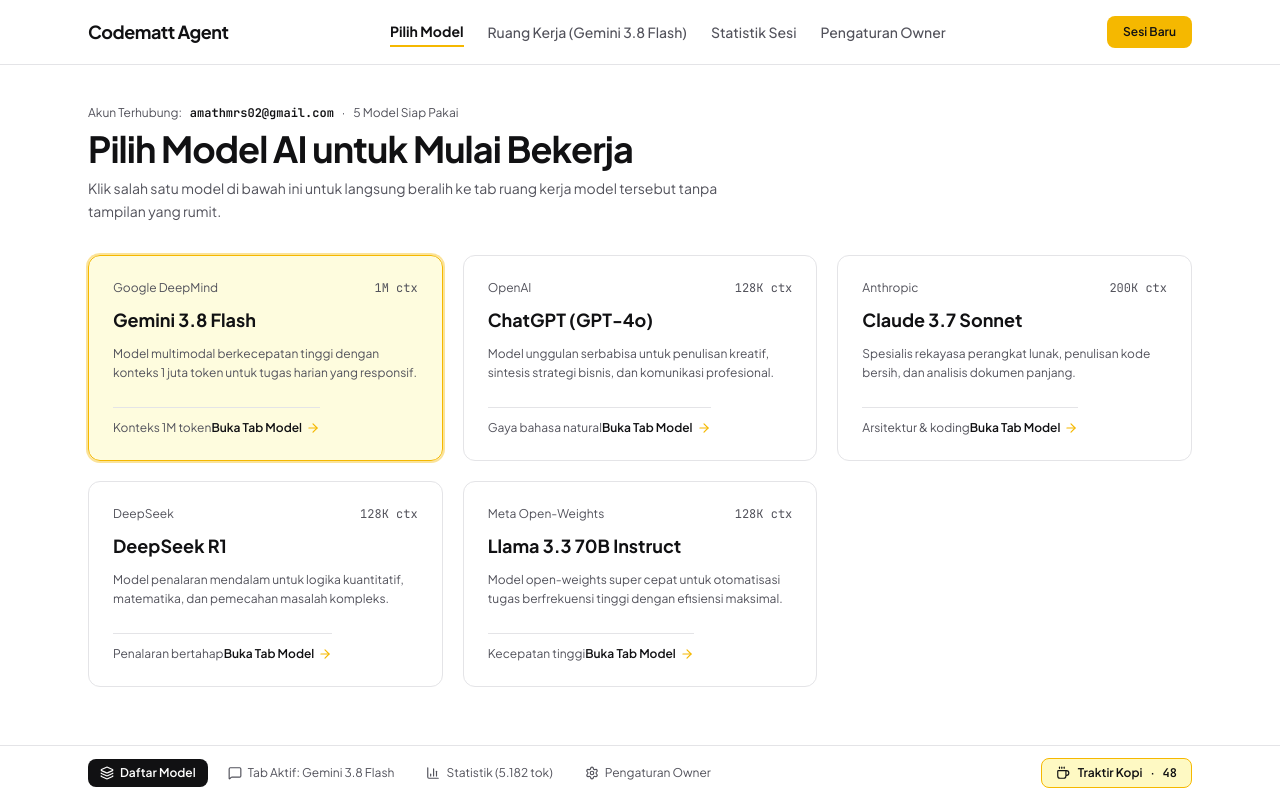
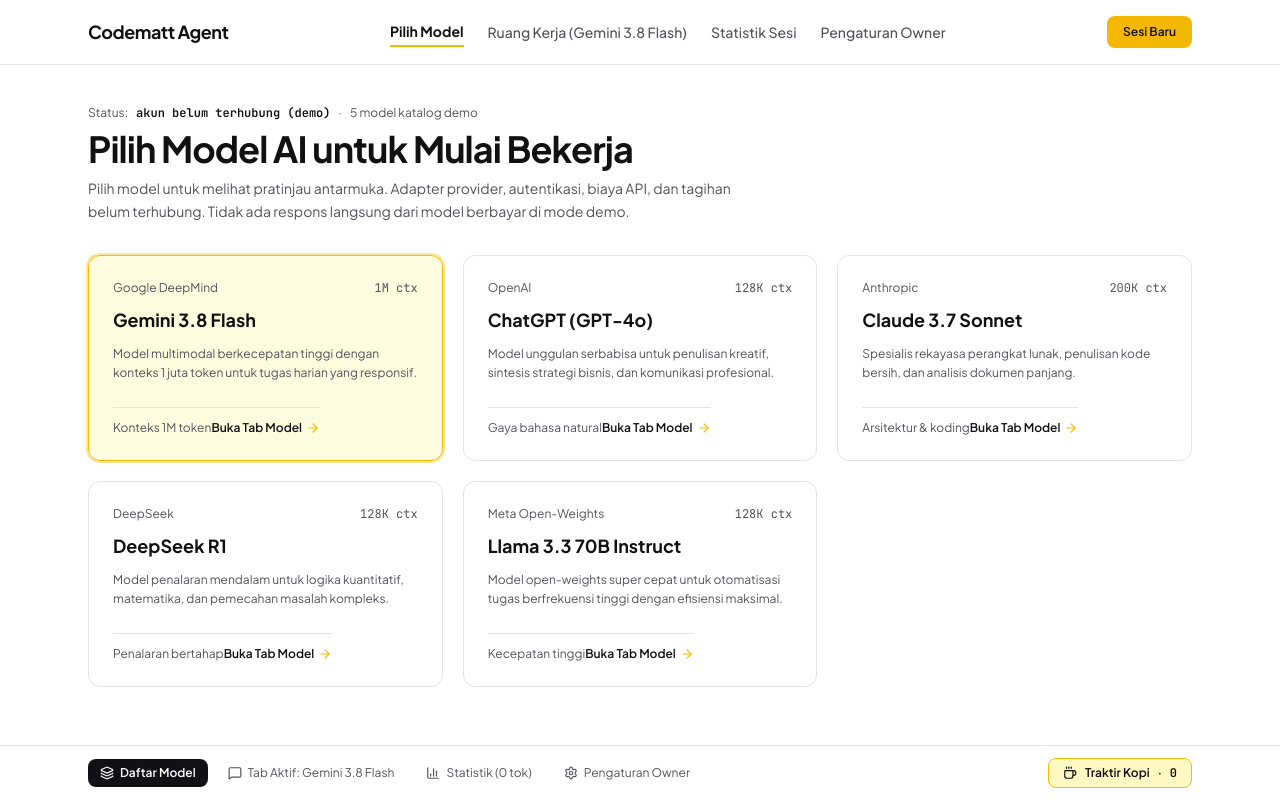
Before and after one commit to rahmathidyatt/codematt-agent, a Next.js app: page / in a window 1280 px wide. Built offline with nearby package versions, Linux system fonts and the light colour scheme.

Commit message:
fix(platform): remove fabricated live usage and disclose demo limitations

```diff
--- a/src/app/page.tsx
+++ b/src/app/page.tsx
@@ -31,7 +31,7 @@ import { SessionTelemetryDashboard } from "@/components/platform/SessionTelemetr
 import { ModelRegistryPanel } from "@/components/platform/ModelRegistryPanel";
 import { CommercialHubPanel } from "@/components/platform/CommercialHubPanel";
 
-const OWNER_EMAIL = "amathmrs02@gmail.com";
+const OWNER_EMAIL = "akun belum terhubung (demo)";
 
 type ActiveTabView = "models" | "workspace" | "telemetry" | "owner";
 
@@ -102,7 +102,7 @@ export default function MultiModelAgentPlatformPage() {
   const [selectedCoffeeId, setSelectedCoffeeId] = useState<string>("coffee-3");
   const [supporterName, setSupporterName] = useState<string>("");
   const [supporterMessage, setSupporterMessage] = useState<string>("");
-  const [coffeeCount, setCoffeeCount] = useState<number>(48);
+  const [coffeeCount] = useState<number>(0);
   const [coffeeThankYou, setCoffeeThankYou] = useState<string | null>(null);
 
   const promptInputRef = useRef<HTMLInputElement | null>(null);
@@ -112,91 +112,20 @@ export default function MultiModelAgentPlatformPage() {
       id: "turn-welcome",
       role: "assistant",
       content:
-        "### Halo! Agen AI Siap Membantu Anda\n\nAnda sedang berada di tab ruang kerja aktif. Ketik instruksi di bawah atau pilih salah satu topik cepat untuk mulai bekerja.\n\n- **Pindah Model Instan**: Klik tab model di bagian atas kapan saja untuk berganti antara **Gemini 3.8 Flash**, **ChatGPT (GPT-4o)**, **Claude 3.7 Sonnet**, **DeepSeek R1**, atau **Llama 3.3 70B**.\n- **Fokus & Minimalis**: Seluruh detail teknis yang tidak relevan dengan agen telah disembunyikan agar Anda bisa fokus penuh pada pekerjaan.",
+        "### Mode Demo · Agen AI\n\nAnda sedang berada di tab ruang kerja aktif. Ketik instruksi di bawah atau pilih salah satu topik cepat untuk mulai bekerja.\n\n- **Pindah Model Instan**: Klik tab model di bagian atas kapan saja untuk berganti antara **Gemini 3.8 Flash**, **ChatGPT (GPT-4o)**, **Claude 3.7 Sonnet**, **DeepSeek R1**, atau **Llama 3.3 70B**.\n- **Fokus & Minimalis**: Seluruh detail teknis yang tidak relevan dengan agen telah disembunyikan agar Anda bisa fokus penuh pada pekerjaan.",
       modelId: "gemini-3.8-flash",
       modelName: "Gemini 3.8 Flash",
       provider: "Google DeepMind",
       agentId: "agent-orchestrator",
       timestamp: "Baru saja",
-      tokensUsed: 142,
-      wholesaleCostUsd: 0.00008,
-      retailChargeUsd: 0.0002,
-      latencyMs: 380,
+      tokensUsed: 0,
+      wholesaleCostUsd: 0,
+      retailChargeUsd: 0,
+      latencyMs: 0,
     },
   ]);
 
-  const [telemetryProbes, setTelemetryProbes] = useState<ChatTurn[]>([
-    {
-      id: "probe-gemini",
-      role: "assistant",
-      content: "Kalibrasi awal sesi",
-      modelId: "gemini-3.8-flash",
-      modelName: "Gemini 3.8 Flash",
-      provider: "Google DeepMind",
-      agentId: "agent-orchestrator",
-      timestamp: "Awal sesi",
-      tokensUsed: 1480,
-      wholesaleCostUsd: 0.00041,
-      retailChargeUsd: 0.001025,
-      latencyMs: 375,
-    },
-    {
-      id: "probe-gpt4o",
-      role: "assistant",
-      content: "Kalibrasi awal sesi",
-      modelId: "chatgpt-4o",
-      modelName: "ChatGPT (GPT-4o)",
-      provider: "OpenAI",
-      agentId: "agent-orchestrator",
-      timestamp: "Awal sesi",
-      tokensUsed: 1120,
-      wholesaleCostUsd: 0.00728,
-      retailChargeUsd: 0.016016,
-      latencyMs: 595,
-    },
-    {
-      id: "probe-claude",
-      role: "assistant",
-      content: "Kalibrasi awal sesi",
-      modelId: "claude-3-7-sonnet",
-      modelName: "Claude 3.7 Sonnet",
-      provider: "Anthropic",
-      agentId: "agent-architect",
-      timestamp: "Awal sesi",
-      tokensUsed: 940,
-      wholesaleCostUsd: 0.00846,
-      retailChargeUsd: 0.01692,
-      latencyMs: 725,
-    },
-    {
-      id: "probe-deepseek",
-      role: "assistant",
-      content: "Kalibrasi awal sesi",
-      modelId: "deepseek-r1",
-      modelName: "DeepSeek R1",
-      provider: "DeepSeek",
-      agentId: "agent-analyst",
-      timestamp: "Awal sesi",
-      tokensUsed: 860,
-      wholesaleCostUsd: 0.00118,
-      retailChargeUsd: 0.003304,
-      latencyMs: 805,
-    },
-    {
-      id: "probe-llama",
-      role: "assistant",
-      content: "Kalibrasi awal sesi",
-      modelId: "llama-3-3-70b",
-      modelName: "Llama 3.3 70B Instruct",
-      provider: "Meta Open-Weights",
-      agentId: "agent-orchestrator",
-      timestamp: "Awal sesi",
-      tokensUsed: 640,
-      wholesaleCostUsd: 0.00044,
-      retailChargeUsd: 0.00132,
-      latencyMs: 280,
-    },
-  ]);
+  const [telemetryProbes, setTelemetryProbes] = useState<ChatTurn[]>([]);
 
   const enabledModels = models.filter((m) => m.enabled);
   const activeModel =
@@ -308,9 +237,22 @@ export default function MultiModelAgentPlatformPage() {
         };
 
         setTurns((prev) => [...prev, assistantTurn]);
+      } else {
+        setTurns((prev) => [...prev, {
+          ...userTurn,
+          id: createTurnId("err"),
+          role: "assistant",
+          content: "⚠️ Gateway belum dapat memproses permintaan (" + String(json.error || "UNKNOWN_ERROR") + "). Tidak ada tagihan AI yang dibuat.",
+        }]);
       }
     } catch (err) {
       console.error("Gagal menjalankan permintaan model:", err);
+      setTurns((prev) => [...prev, {
+        ...userTurn,
+        id: createTurnId("err"),
+        role: "assistant",
+        content: "⚠️ Koneksi ke gateway gagal. Silakan coba lagi. Tidak ada tagihan AI yang dibuat.",
+      }]);
     } finally {
       setLoading(false);
     }
@@ -328,10 +270,10 @@ export default function MultiModelAgentPlatformPage() {
         provider: activeModel.provider,
         agentId: activePersona.id,
         timestamp: "Baru saja",
-        tokensUsed: 64,
-        wholesaleCostUsd: 0.00003,
-        retailChargeUsd: 0.00008,
-        latencyMs: 210,
+        tokensUsed: 0,
+        wholesaleCostUsd: 0,
+        retailChargeUsd: 0,
+        latencyMs: 0,
       },
     ]);
   };
@@ -403,7 +345,7 @@ export default function MultiModelAgentPlatformPage() {
     const created: ClientApiKey = {
       id: `key-${Date.now()}`,
       label,
-      keyPreview: `sk-cm_live_${suffix}...9f01`,
+      keyPreview: `sk-cm_demo_${suffix}...9f01`,
       tier,
       monthlyQuotaUsd: quotaUsd,
       usedUsd: 0,
@@ -428,9 +370,8 @@ export default function MultiModelAgentPlatformPage() {
     const chosen =
       COFFEE_TIERS.find((c) => c.id === selectedCoffeeId) || COFFEE_TIERS[1];
     const sender = supporterName.trim() || "Sahabat AI";
-    setCoffeeCount((prev) => prev + chosen.cups);
     setCoffeeThankYou(
-      `Terima kasih banyak, ${sender}! Dukungan ${chosen.title} (${chosen.amountIdr}) berhasil dicatat untuk pengembangan Codematt Agent.`
+      `Pratinjau untuk ${sender}: ${chosen.title} (${chosen.amountIdr}). Tidak ada transaksi pembayaran atau dukungan yang diterima melalui formulir demo ini.`
     );
     setSupporterName("");
     setSupporterMessage("");
@@ -529,12 +470,12 @@ export default function MultiModelAgentPlatformPage() {
           >
             <div className="max-w-2xl space-y-2">
               <div className="text-xs text-[#52525b] flex items-center gap-2">
-                <span>Akun Terhubung:</span>
+                <span>Status:</span>
                 <span className="font-mono font-semibold text-[#111113]">
                   {OWNER_EMAIL}
                 </span>
                 <span aria-hidden="true">·</span>
-                <span>{enabledModels.length} Model Siap Pakai</span>
+                <span>{enabledModels.length} model katalog demo</span>
               </div>
               <h1
                 className="text-3xl sm:text-4xl font-bold tracking-tight text-[#111113]"
@@ -543,7 +484,7 @@ export default function MultiModelAgentPlatformPage() {
                 Pilih Model AI untuk Mulai Bekerja
               </h1>
               <p className="text-sm text-[#52525b] leading-relaxed">
-                Klik salah satu model di bawah ini untuk langsung beralih ke tab ruang kerja model tersebut tanpa tampilan yang rumit.
+                Pilih model untuk melihat pratinjau antarmuka. Adapter provider, autentikasi, biaya API, dan tagihan belum terhubung. Tidak ada respons langsung dari model berbayar di mode demo.
               </p>
             </div>
 
@@ -980,7 +921,7 @@ export default function MultiModelAgentPlatformPage() {
                     <span>Traktir Kopi untuk Pengembangan Codematt Agent</span>
                   </div>
                   <p className="text-xs text-[#52525b] max-w-xl">
-                    Suka dengan antarmuka multi-model yang bersih dan cepat ini? Dukung kreator ({OWNER_EMAIL}) dengan secangkir kopi agar server dan integrasi model AI baru terus berjalan.
+                    Formulir dukungan ini hanya demonstrasi. Belum ada pembayaran atau pengiriman dukungan yang diproses.
                   </p>
                 </div>
 
```
